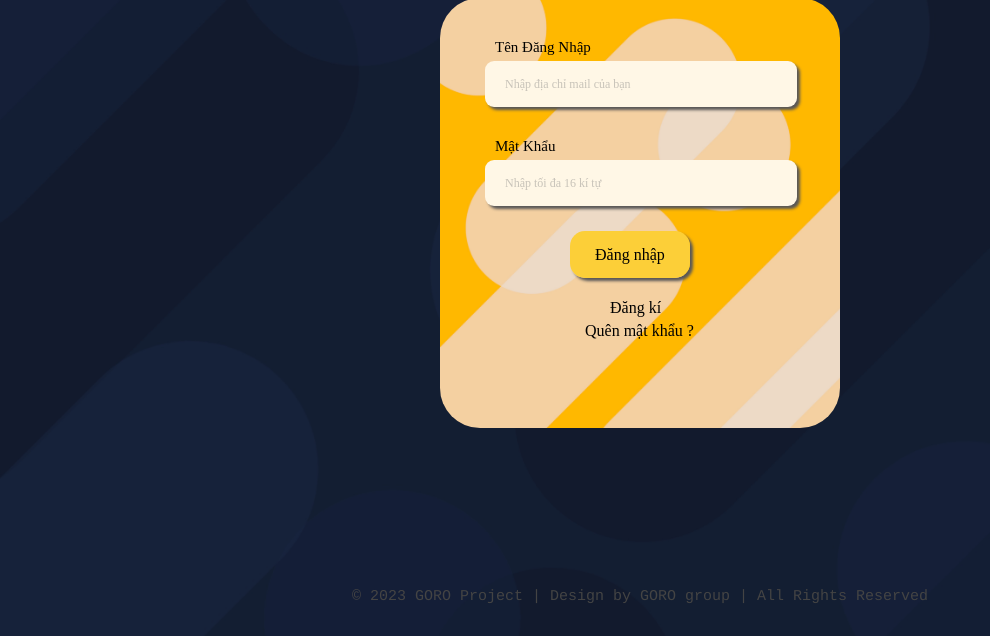
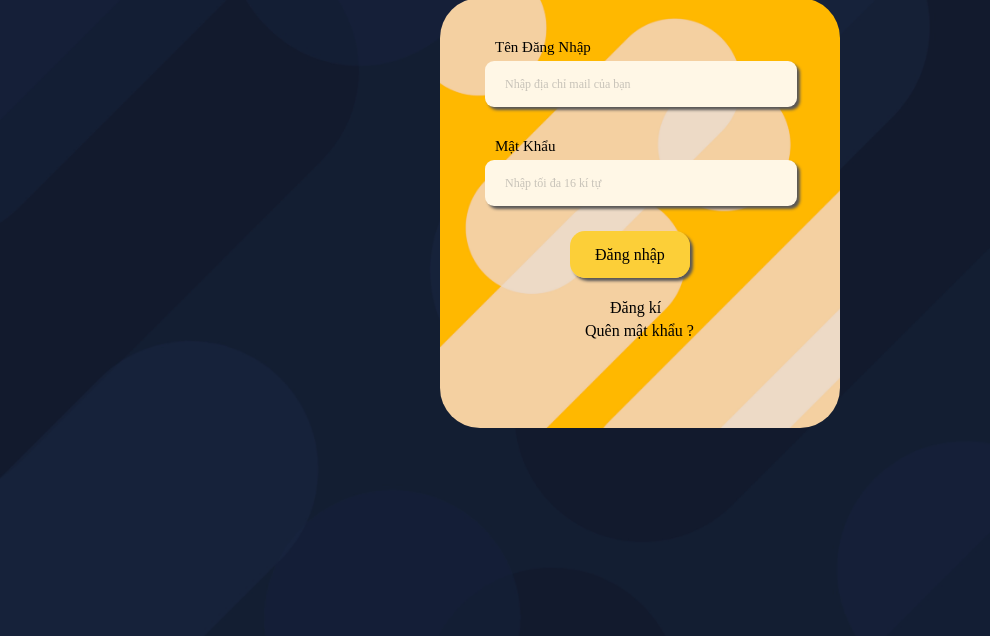
Before and after one commit to khuongyolo/goro, a plain HTML site: page loginscreen.html in a window 1280 px wide. Shown: the part 164-800 px from the top of the page, without its empty margins (0-990 px from the left). Drawn offline with Linux system fonts and the light colour scheme.

Commit message:
updated 10/10/2023

```diff
--- a/MapGOROlightmode.css
+++ b/MapGOROlightmode.css
@@ -10,7 +10,7 @@ body {
 }
 
 #header{
-    background-color: #10a0b3;
+    background-color: #0381a0;
     z-index: 1;
     position:absolute;
     width: 100%;
@@ -40,6 +40,10 @@ nav{
     padding: 15px 25px;
     border-radius: 100px;
     border:1px solid #131b2e;
+}
+
+::placeholder{
+    font-size: 14px;
 }
 
 #clear-button{
--- a/Mapstyle.css
+++ b/Mapstyle.css
@@ -40,6 +40,10 @@ nav{
     padding: 15px 25px;
     border-radius: 100px;
     border:none;
+}
+
+::placeholder{
+    font-size: 14px;
 }
 
 #clear-button{
--- a/loginscreen.html
+++ b/loginscreen.html
@@ -18,7 +18,7 @@
 		<label id="password" for="password">Mật Khẩu</label><br>
 			<input type = "password" maxlength="16" placeholder="Nhập tối đa 16 kí tự"><br>
 
-		<a id="newsignin" href ="../goro/MapGORO.html">Đăng nhập</a>
+		<a id="newsignin" href ="MapGORO.html">Đăng nhập</a>
 
 
 		<a id="sign-up" href ="signupscreen.html" target ="blank">Đăng kí</a>
@@ -30,10 +30,6 @@
 
 </div>
 
-<footer class="footer">
-			&copy; 2023 GORO Project&nbsp;<spam class="separator">|</spam> Design by GORO group <spam class="separator">|</spam> All Rights Reserved
-
-</footer>
 
 
 
--- a/loginscreencss.css
+++ b/loginscreencss.css
@@ -123,11 +123,3 @@ a:hover{
 	top: 80px;
 	left: 135px;
 }
-footer{
-	text-align: center;
-	margin-top: 160px;
-	font-family: courier;
-	color: #444444;
-	font-size:15px;
-	text-transform: right;
-}
```
